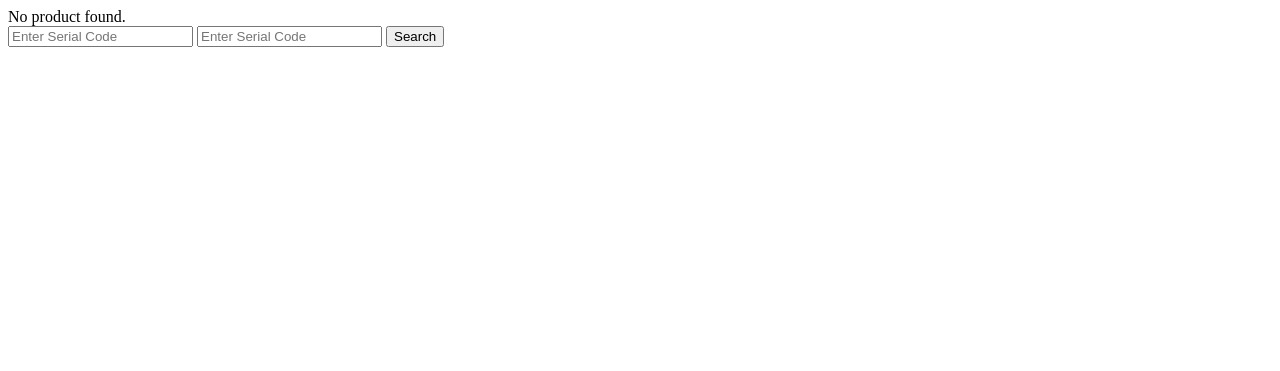
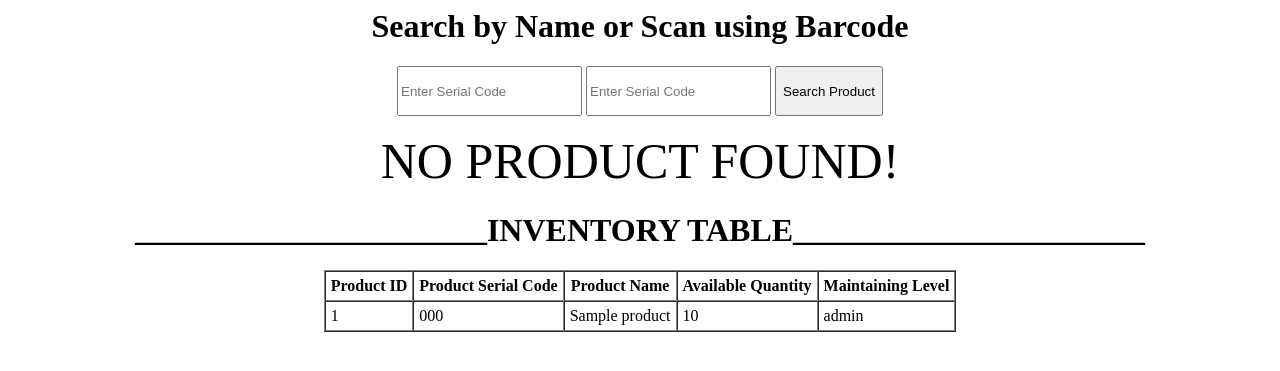
Before and after one commit to CodeAkyra/Barcode-Scanner-for-Inkote, a PHP site: page / in a window 1280 px wide. Shown: the top 371 px of the page. Run offline with PHP 8.4, Linux system fonts and the light colour scheme; tables that the repository leaves empty or names only in its code hold one stand-in row (values such as "Sample post").

Commit message:
nadidisplay mga products from database, pwede ma search through product name and pwede ma scan using barcode

```diff
--- a/index.php
+++ b/index.php
@@ -1,3 +1,4 @@
+<center>
     <?php
     $servername = "localhost";
     $username = "root";
@@ -9,8 +10,32 @@ $conn = mysqli_connect($servername, $username, $password, $dbname);
     if (!$conn) {
         die("Connection failed: " . mysqli_connect_error());
     }
+    ?>
 
-$found = false; // Flag to check if any product was found
+    <h1>
+        Search by Name or Scan using Barcode
+    </h1>
+
+    <div>
+        <form action="" method="GET">
+            <input type="text" name="productName" placeholder="Enter Serial Code" style="height: 50px;">
+            <input type="text" name="serial_code" placeholder="Enter Serial Code" style="height: 50px;">
+            <button type="submit" style="height: 50px;"> Search Product </button>
+        </form>
+    </div>
+
+    <?php
+    $found = false; // para mag display kung may product or wala
+
+    if (isset($_GET['serial_code']) || isset($_GET['productName'])) {
+        echo "<table border='1' cellpadding='5' cellspacing='0'>";
+        echo "<tr>
+            <th>Product ID</th>
+            <th>Product Serial Code</th>
+            <th>Product Name</th>
+            <th>Available Quantity</th>
+            <th>Maintaining Level</th>
+          </tr>";
 
         if (isset($_GET['serial_code'])) {
             $serial_code = mysqli_real_escape_string($conn, $_GET['serial_code']);
@@ -18,13 +43,16 @@ if (isset($_GET['serial_code'])) {
             $result = mysqli_query($conn, $sql);
 
             if (mysqli_num_rows($result) > 0) {
-        $found = true; // Set flag to true if a product is found
-        $row = mysqli_fetch_assoc($result);
-        echo "<strong>Product ID:</strong> " . $row["product_id"] . "<br>";
-        echo "<strong>Serial Code:</strong> " . $row["product_serial_code"] . "<br>";
-        echo "<strong>Product Name:</strong> " . $row["product_name"] . "<br>";
-        echo "<strong>Available Quantity:</strong> " . $row["available_quantity"] . "<br>";
-        echo "<strong>Maintaining Level:</strong> " . $row["maintaining_level"] . "<br>";
+                $found = true;
+                while ($row = mysqli_fetch_assoc($result)) {
+                    echo "<tr>
+                        <td>{$row['product_id']}</td>
+                        <td>{$row['product_serial_code']}</td>
+                        <td>{$row['product_name']}</td>
+                        <td>{$row['available_quantity']}</td>
+                        <td>{$row['maintaining_level']}</td>
+                      </tr>";
+                }
             }
         }
 
@@ -34,27 +62,64 @@ if (isset($_GET['productName'])) {
             $result = mysqli_query($conn, $sql);
 
             if (mysqli_num_rows($result) > 0) {
-        $found = true; // Set flag to true if a product is found
-        $row = mysqli_fetch_assoc($result);
-        echo "<strong>Product ID:</strong> " . $row["product_id"] . "<br>";
-        echo "<strong>Serial Code:</strong> " . $row["product_serial_code"] . "<br>";
-        echo "<strong>Product Name:</strong> " . $row["product_name"] . "<br>";
-        echo "<strong>Available Quantity:</strong> " . $row["available_quantity"] . "<br>";
-        echo "<strong>Maintaining Level:</strong> " . $row["maintaining_level"] . "<br>";
+                $found = true;
+                while ($row = mysqli_fetch_assoc($result)) {
+                    echo "<tr>
+                        <td>{$row['product_id']}</td>
+                        <td>{$row['product_serial_code']}</td>
+                        <td>{$row['product_name']}</td>
+                        <td>{$row['available_quantity']}</td>
+                        <td>{$row['maintaining_level']}</td>
+                      </tr>";
+                }
             }
         }
 
-// Show "No product found." only if no product was found in both searches
+        echo "</table>";
+    }
+
+    ?>
+
+    <div style="font-size: 50px;">
+        <?php
         if (!$found) {
-    echo "No product found.";
+            echo "NO PRODUCT FOUND!";
         }
         ?>
+    </div>
 
+    <h1>______________________INVENTORY TABLE______________________</h1>
 
-<div>
-    <form action="" method="GET">
-        <input type="text" name="productName" placeholder="Enter Serial Code">
-        <input type="text" name="serial_code" placeholder="Enter Serial Code">
-        <button type="submit">Search</button>
-    </form>
-</div>
+    <?php
+
+    $sql = "SELECT * FROM hempel_product";
+    $result = mysqli_query($conn, $sql); {
+        echo "<table border='1' cellpadding='5' cellspacing='0'>";
+        echo "<tr>
+        <th>Product ID</th>
+        <th>Product Serial Code</th>
+        <th>Product Name</th>
+        <th>Available Quantity</th>
+        <th>Maintaining Level</th>
+      </tr>";
+
+        if (mysqli_num_rows($result) > 0) {
+            while ($row = mysqli_fetch_assoc($result)) {
+                echo "<tr>
+            <td>{$row["product_id"]}</td>
+            <td>{$row["product_serial_code"]}</td>
+            <td>{$row["product_name"]}</td>
+            <td>{$row["available_quantity"]}</td>
+            <td>{$row["maintaining_level"]}</td>
+            </tr>";
+            };
+        } else {
+            echo "No product found";
+        }
+
+        echo "</table>";
+    }
+    ?>
+</center>
+
+<!-- THIS IS A PROTOTYPE ONLY! -->
```
Lines whose indentation alone changed are shown as unchanged.
